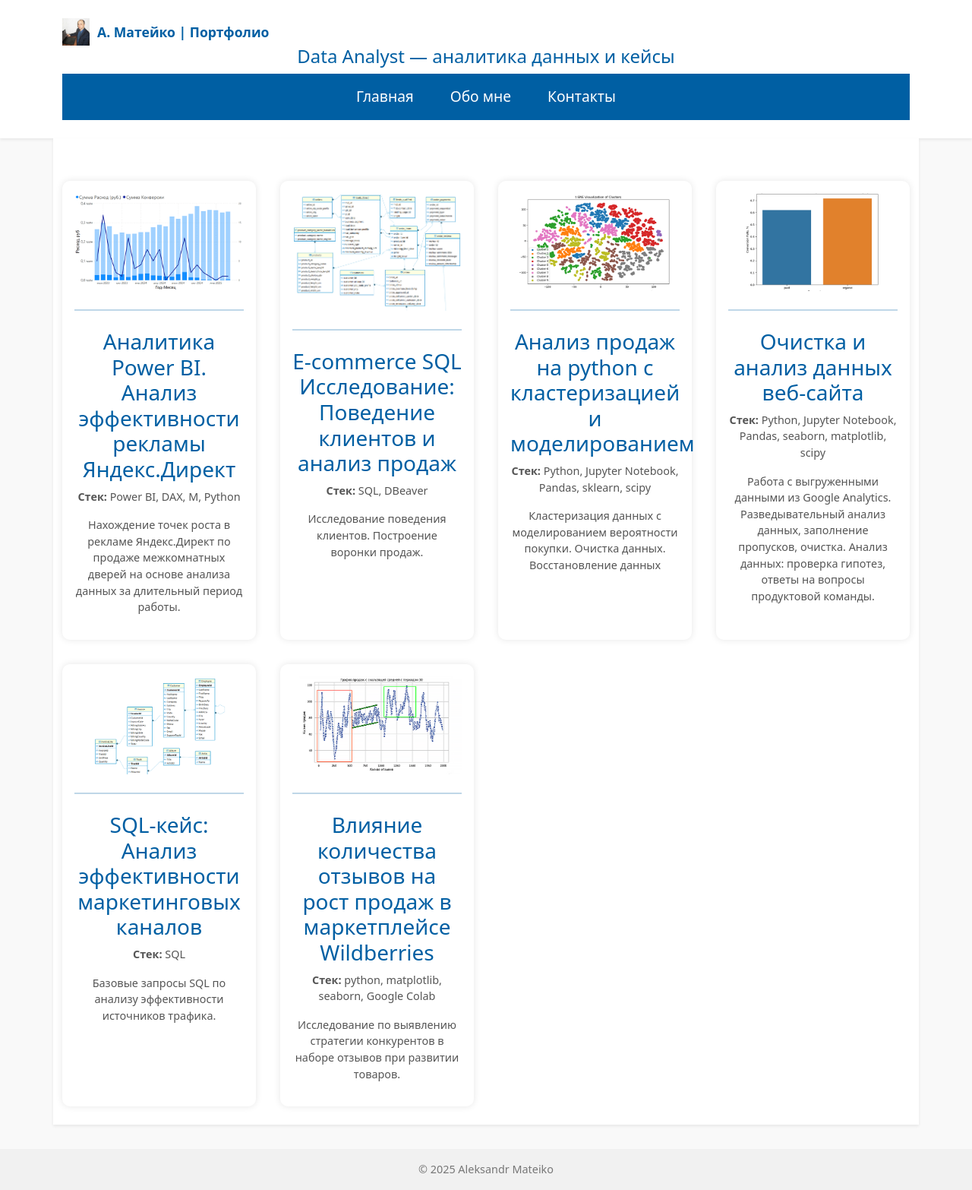
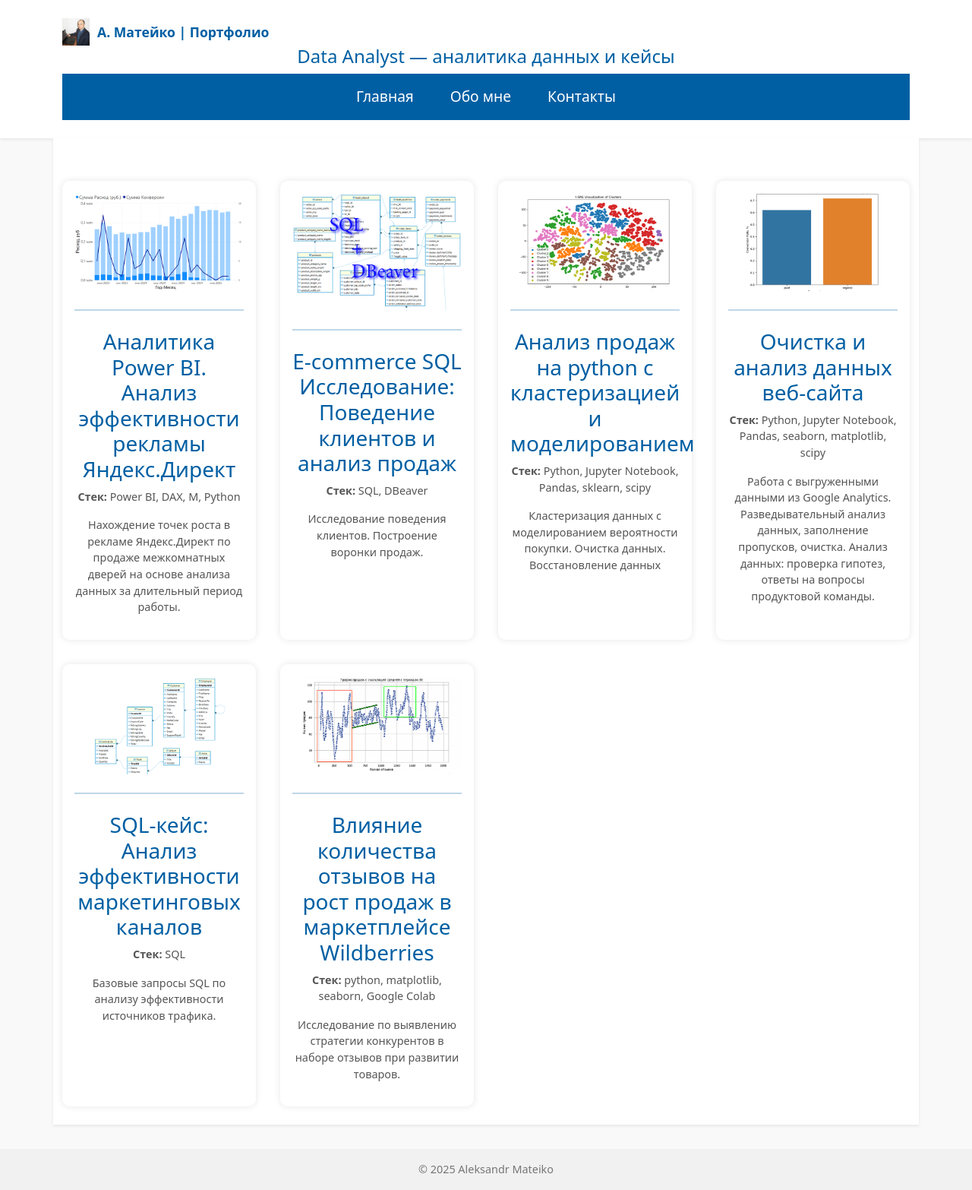
Before and after one commit to matejkoas/matejkoas.github.io, a Jekyll site: the page built from index.md, in a window 1280 px wide. Shown: the whole page at 76% size. Built offline with Jekyll 4.4.1, drawn with Linux system fonts in a browser that asks for light colours.

Commit message:
case6 title

```diff
--- a/index.md
+++ b/index.md
@@ -17,7 +17,7 @@ title: Аналитика данных - сайт портфолио
 
   <div class="case-card">
     <a href="/portfolio/cases/case6_sql">
-      <img src="assets\images\case6_diagramm.png" alt="sql кейс">
+      <img src="assets\images\case6_title.png" alt="sql кейс">
       <hr class="my-4" style="border: 1px solid #005FA3;">
       <h3>E-commerce SQL Исследование: Поведение клиентов и анализ продаж</h3>
     <p><strong>Стек:</strong> SQL, DBeaver</p>
```
Also changed, not shown: assets/images/case6_title.png (added).
